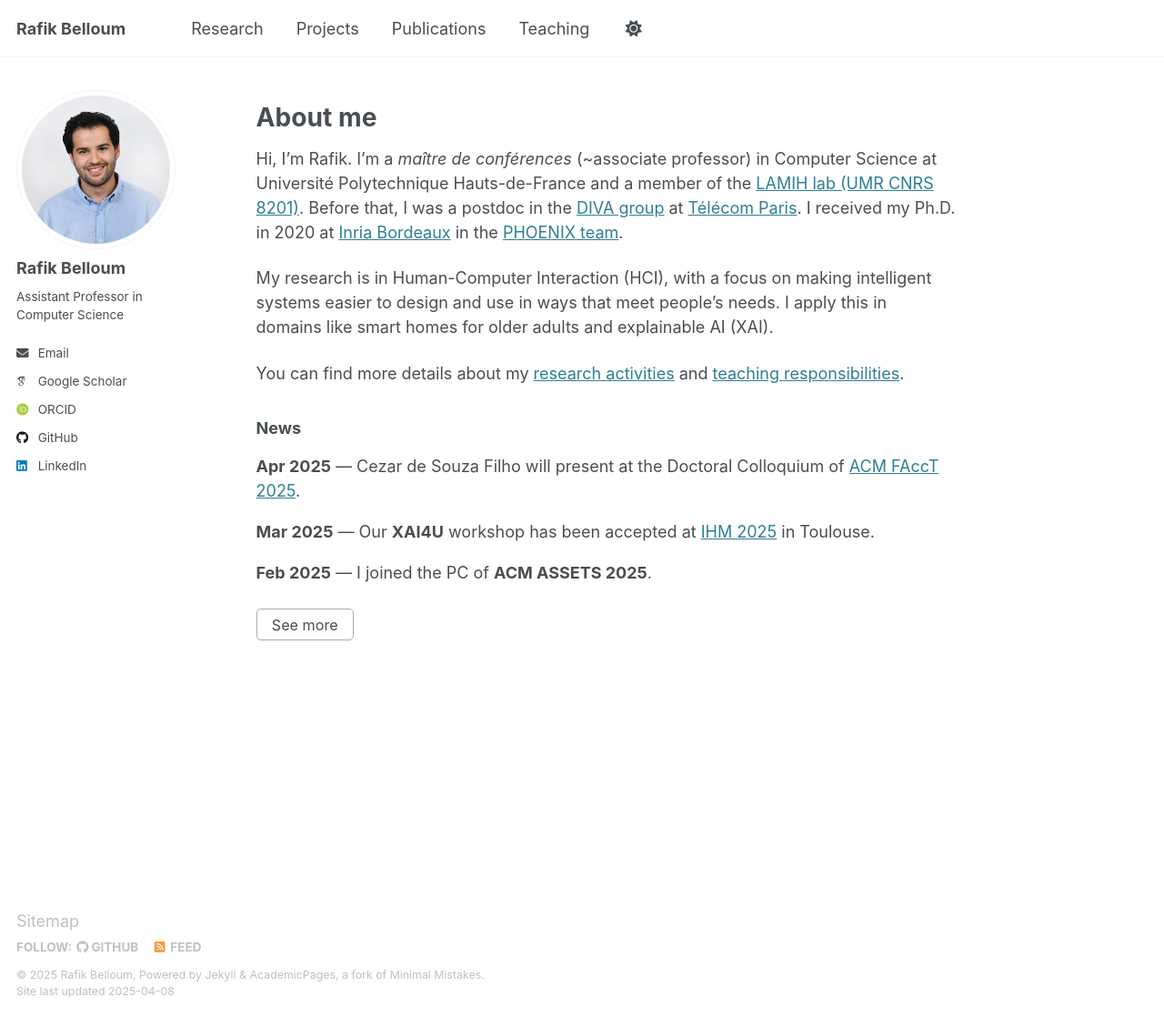
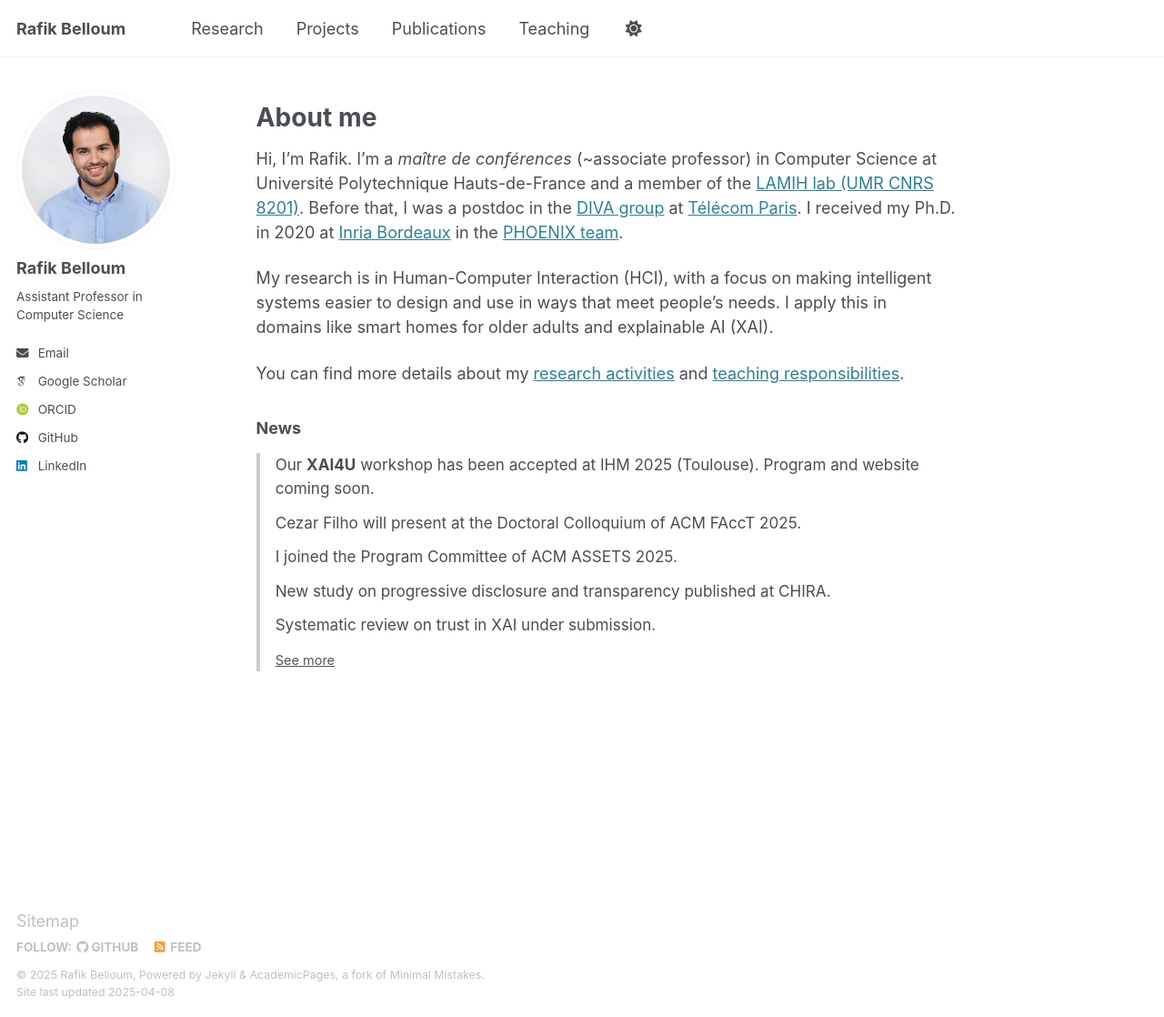
Before and after one commit to rafik-belloum/rafik-belloum.github.io, a Jekyll site: the page built from _pages/about.md, in a window 1280 px wide and 1118 px high. Shown: the whole window at 91% size. Built offline with Jekyll 4.4.1, drawn with Linux system fonts in a browser that asks for light colours; some web fonts are replaced.

Commit message:
Update about.md

```diff
--- a/_pages/about.md
+++ b/_pages/about.md
@@ -17,33 +17,36 @@ My research is in Human-Computer Interaction (HCI), with a focus on making intel
 You can find more details about my [research activities](/research/) and [teaching responsibilities](/teaching/).
 
 
-<div class="news-section">
-  <h3>News</h3>
-  <ul class="news-list">
-    <li><strong>Apr 2025</strong> — Cezar de Souza Filho will present at the Doctoral Colloquium of <a href="#">ACM FAccT 2025</a>.</li>
-    <li><strong>Mar 2025</strong> — Our <strong>XAI4U</strong> workshop has been accepted at <a href="#">IHM 2025</a> in Toulouse.</li>
-    <li><strong>Feb 2025</strong> — I joined the PC of <strong>ACM ASSETS 2025</strong>.</li>
-    <li class="more-news"><strong>Jan 2025</strong> — Excited to start co-supervising Juliette Deyts (PhD 2024–).</li>
-    <li class="more-news"><strong>Dec 2024</strong> — New article accepted at the <strong>VL/HCC 2024</strong> conference.</li>
+### News
+
+<div id="news-box" style="margin-top: 1em; border-left: 4px solid #ccc; padding-left: 1em; font-size: 0.95em;">
+  <ul id="news-list" style="list-style: none; padding-left: 0; margin: 0;">
+    <li style="margin-bottom: 0.7em;"> Our <strong>XAI4U</strong> workshop has been accepted at IHM 2025 (Toulouse). Program and website coming soon.</li>
+    <li style="margin-bottom: 0.7em;"> Cezar Filho will present at the Doctoral Colloquium of ACM FAccT 2025.</li>
+    <li class="news-hidden" style="margin-bottom: 0.7em;"> I joined the Program Committee of ACM ASSETS 2025.</li>
+    <li class="news-hidden" style="margin-bottom: 0.7em;"> New study on progressive disclosure and transparency published at CHIRA.</li>
+    <li class="news-hidden" style="margin-bottom: 0.7em;"> Systematic review on trust in XAI under submission.</li>
   </ul>
-  <button id="toggle-news" class="see-more-btn">See more</button>
+  <a id="toggle-news" style="cursor: pointer; font-size: 0.85em; display: inline-block; margin-top: 0.3em; color: #555; text-decoration: underline;">See more</a>
 </div>
-
 <script>
-  document.addEventListener("DOMContentLoaded", function () {
-    const toggleBtn = document.getElementById("toggle-news");
-    const hiddenNews = document.querySelectorAll(".more-news");
+  document.addEventListener('DOMContentLoaded', function () {
+    const toggleBtn = document.getElementById('toggle-news');
+    const hiddenItems = document.querySelectorAll('.news-hidden');
     let expanded = false;
 
-    if (toggleBtn) {
-      toggleBtn.addEventListener("click", function () {
-        expanded = !expanded;
-        hiddenNews.forEach(item => {
-          item.style.display = expanded ? "list-item" : "none";
-          item.style.opacity = expanded ? 1 : 0;
-        });
-        toggleBtn.textContent = expanded ? "See less" : "See more";
+  function updateView() {
+      hiddenItems.forEach(item => {
+        item.style.display = expanded ? 'list-item' : 'none';
       });
+      toggleBtn.textContent = expanded ? 'See less' : 'See more';
     }
+
+  toggleBtn.addEventListener('click', function () {
+      expanded = !expanded;
+      updateView();
+    });
+
+   updateView(); // Initialize
   });
 </script>
```
